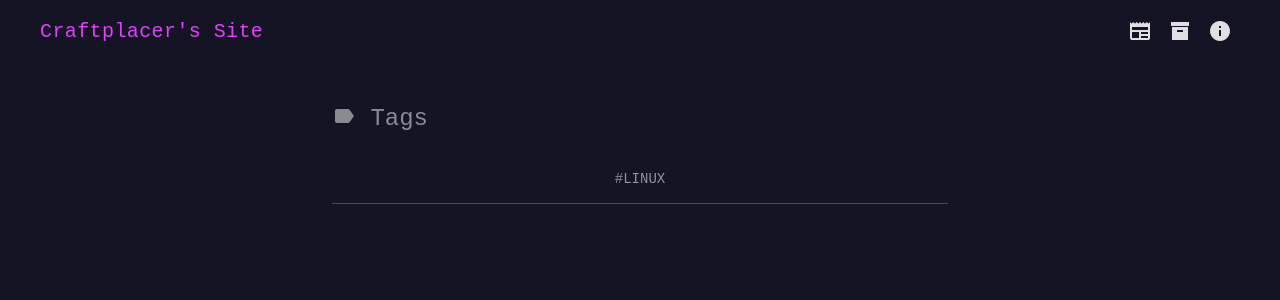
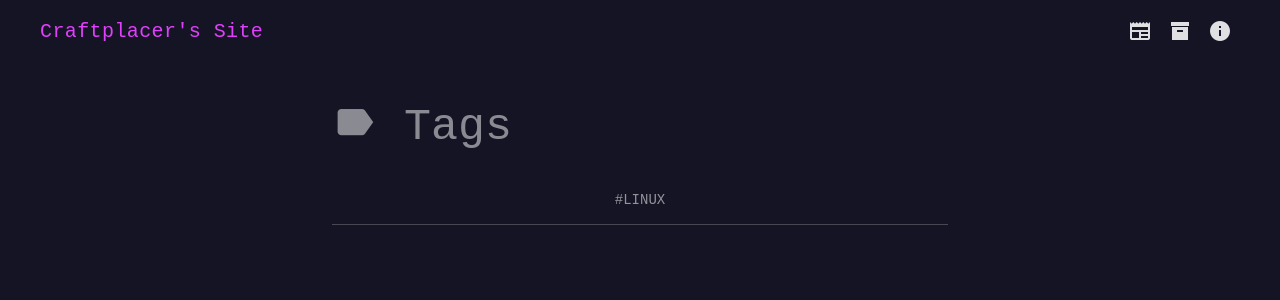
Before and after one commit to Craftplacer/craftplacer.github.io, a Jekyll site: the page built from posts/tags.html, in a window 1280 px wide. Shown: the top 300 px of the page. Built offline with Jekyll 4.4.1, drawn with Linux system fonts in a browser that asks for light colours.

Commit message:
fix header size

```diff
--- a/posts/tags.html
+++ b/posts/tags.html
@@ -6,9 +6,14 @@ layout: optimized
     .mdl-tabs__tab-bar {
       margin-bottom: 12px;
     }
+    h2 > .mdi {
+      font-size: inherit;
+    }
 </style>
 
-<h2 class="mdi mdi-label">
+<h2>
+  <i class="mdi mdi-label">
+  </i>
   Tags
 </h2>
 
```
